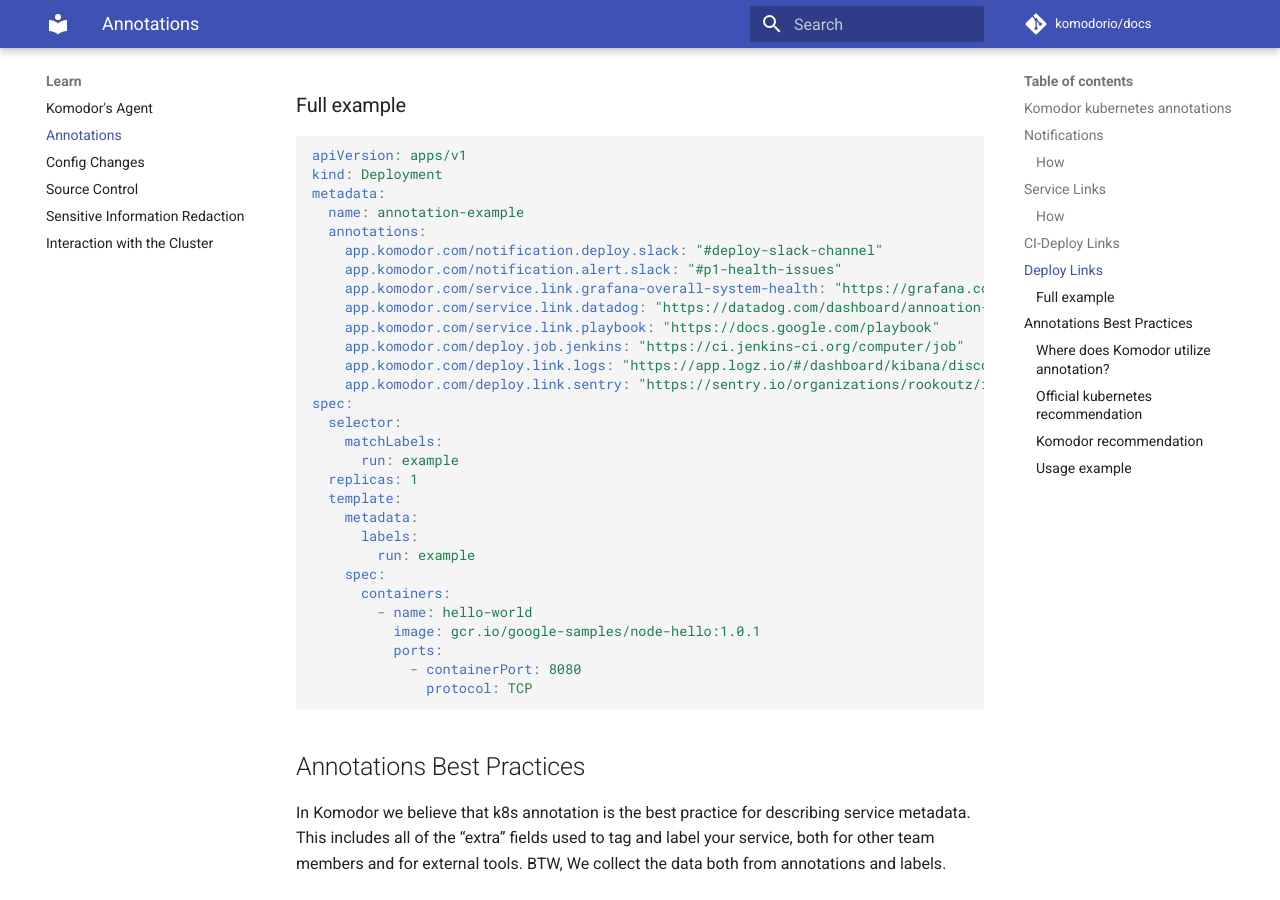
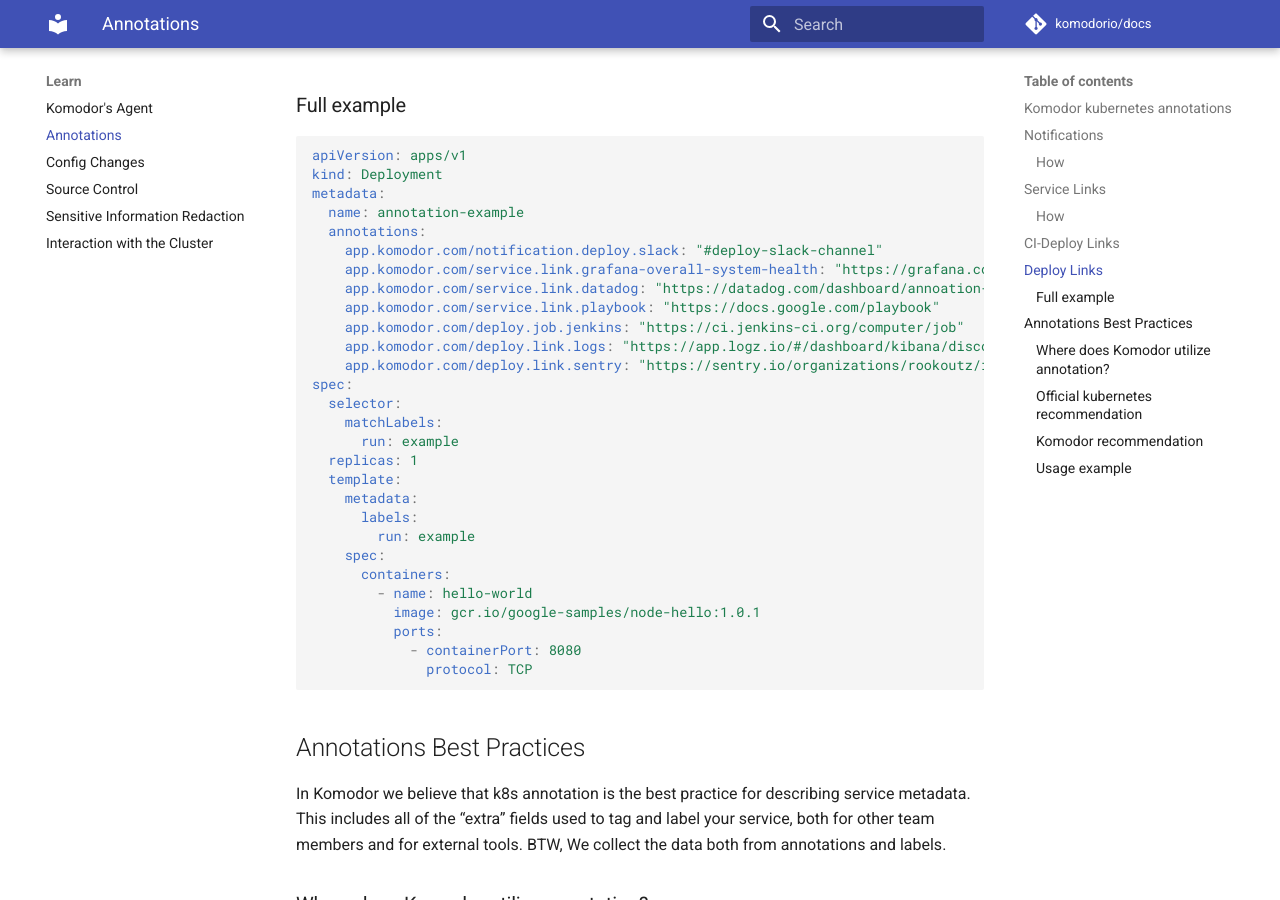
Before and after one commit to komodorio/docs, an MkDocs documentation site: the page built from docs/Learn/Annotations.md, in a window 1280 px wide and 900 px high, scrolled down 2873 px. Built offline with MkDocs 1.6.1 and Material for MkDocs 9.7.7, drawn with Linux system fonts in a browser that asks for light colours; comment, search, counter and statistics services are not loaded.

Commit message:
remove example notification.alert.slack

```diff
--- a/docs/Learn/Annotations.md
+++ b/docs/Learn/Annotations.md
@@ -84,7 +84,6 @@
   name: annotation-example
   annotations:
     app.komodor.com/notification.deploy.slack: "#deploy-slack-channel"
-    app.komodor.com/notification.alert.slack: "#p1-health-issues"
     app.komodor.com/service.link.grafana-overall-system-health: "https://grafana.com/service/annoation-exmaple"
     app.komodor.com/service.link.datadog: "https://datadog.com/dashboard/annoation-exmaple"
     app.komodor.com/service.link.playbook: "https://docs.google.com/playbook"
```
